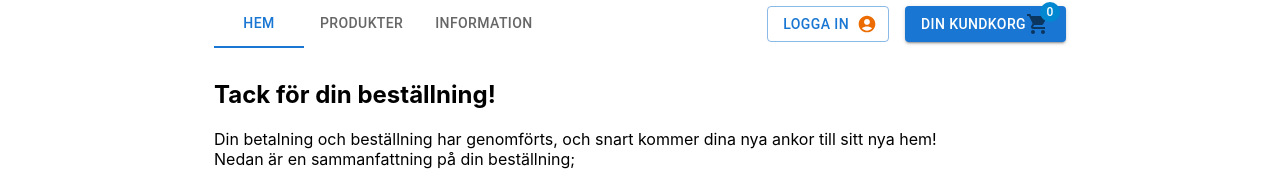
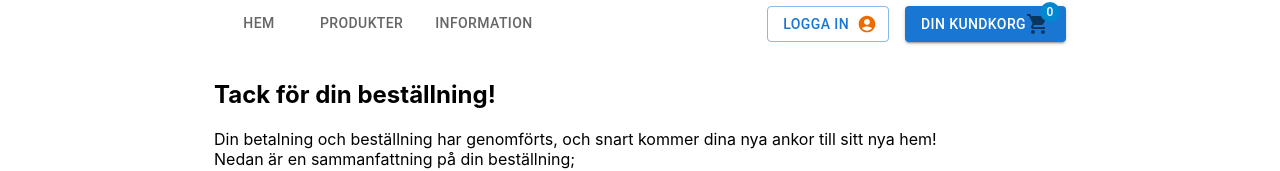
Before and after one commit to OliviaIsberg/ducky, a React (Create React App) app: page /confirmed-order in a window 1280 px wide. Shown: the top 171 px of the page. Built offline with nearby package versions, Linux system fonts and the light colour scheme.

Commit message:
Fixed tabs selection

```diff
--- a/src/components/Header/Header.tsx
+++ b/src/components/Header/Header.tsx
@@ -1,24 +1,35 @@
-import { Box, Tabs, Tab, Container, Button } from '@mui/material'
-import { FC, useState } from 'react'
-import { Link, useNavigate } from 'react-router-dom'
-import AccountCircleIcon from '@mui/icons-material/AccountCircle'
-import React from 'react'
-import { useUser } from '../../contexts/UserContext'
-import AdminBar from './AdminBar'
-import CartButton from './CartButton'
+import { Box, Tabs, Tab, Container, Button } from '@mui/material';
+import { FC, useState } from 'react';
+import { Link, useNavigate, useLocation } from 'react-router-dom';
+import AccountCircleIcon from '@mui/icons-material/AccountCircle';
+import React from 'react';
+import { useUser } from '../../contexts/UserContext';
+import AdminBar from './AdminBar';
+import CartButton from './CartButton';
 
 interface HeaderProps {}
 
+const TabValues: string[] = ['/', '/products', '/about'];
+
+const filteredValue = (value: string) =>
+  TabValues.includes(value) ? value : false;
+
 const Header: FC<HeaderProps> = () => {
-  let navigate = useNavigate()
-  const [value, setValue] = useState('/')
+  const navigate = useNavigate();
 
+  const [value, setValue] = useState(filteredValue(useLocation().pathname));
+
+  const currentLocation = filteredValue(useLocation().pathname);
+  if (currentLocation !== value) {
+    setValue(currentLocation);
+  }
   const handleChange = (event: React.SyntheticEvent, newValue: string) => {
-    setValue(newValue)
-    navigate(newValue)
-  }
+    //console.log(newValue);
+    setValue(newValue);
+    navigate(newValue);
+  };
 
-  const { user, logout } = useUser()
+  const { user, logout } = useUser();
 
   return (
     <>
@@ -43,8 +54,8 @@ const Header: FC<HeaderProps> = () => {
             aria-label="secondary tabs example"
           >
             <Tab value="/" label="Hem" />
-            <Tab value="products" label="Produkter" />
-            <Tab value="about" label="Information" />
+            <Tab value="/products" label="Produkter" />
+            <Tab value="/about" label="Information" />
           </Tabs>
           <Box sx={{ display: 'flex', alignItems: 'center', gap: '1rem' }}>
             {!user ? (
@@ -71,7 +82,7 @@ const Header: FC<HeaderProps> = () => {
         </Box>
       </Container>
     </>
-  )
-}
+  );
+};
 
-export default Header
+export default Header;
```
